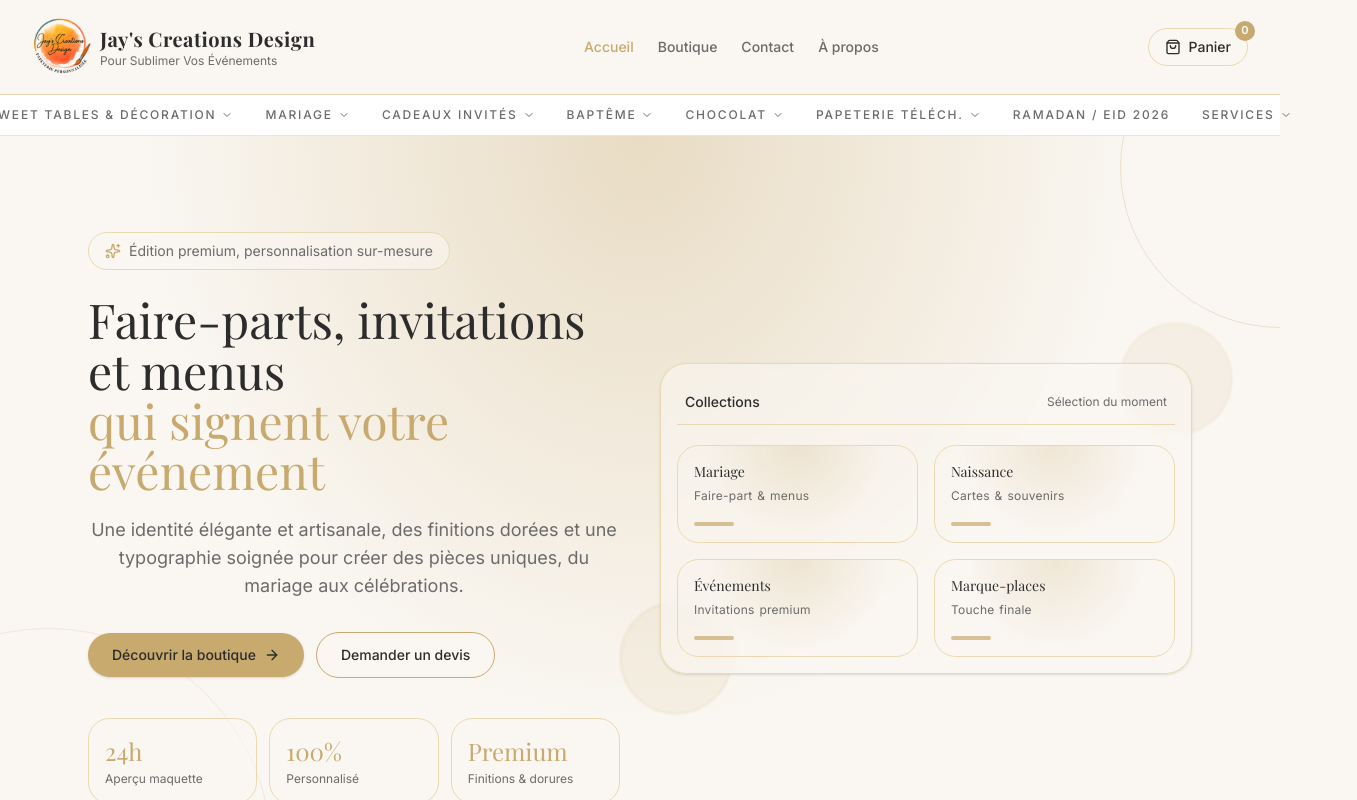
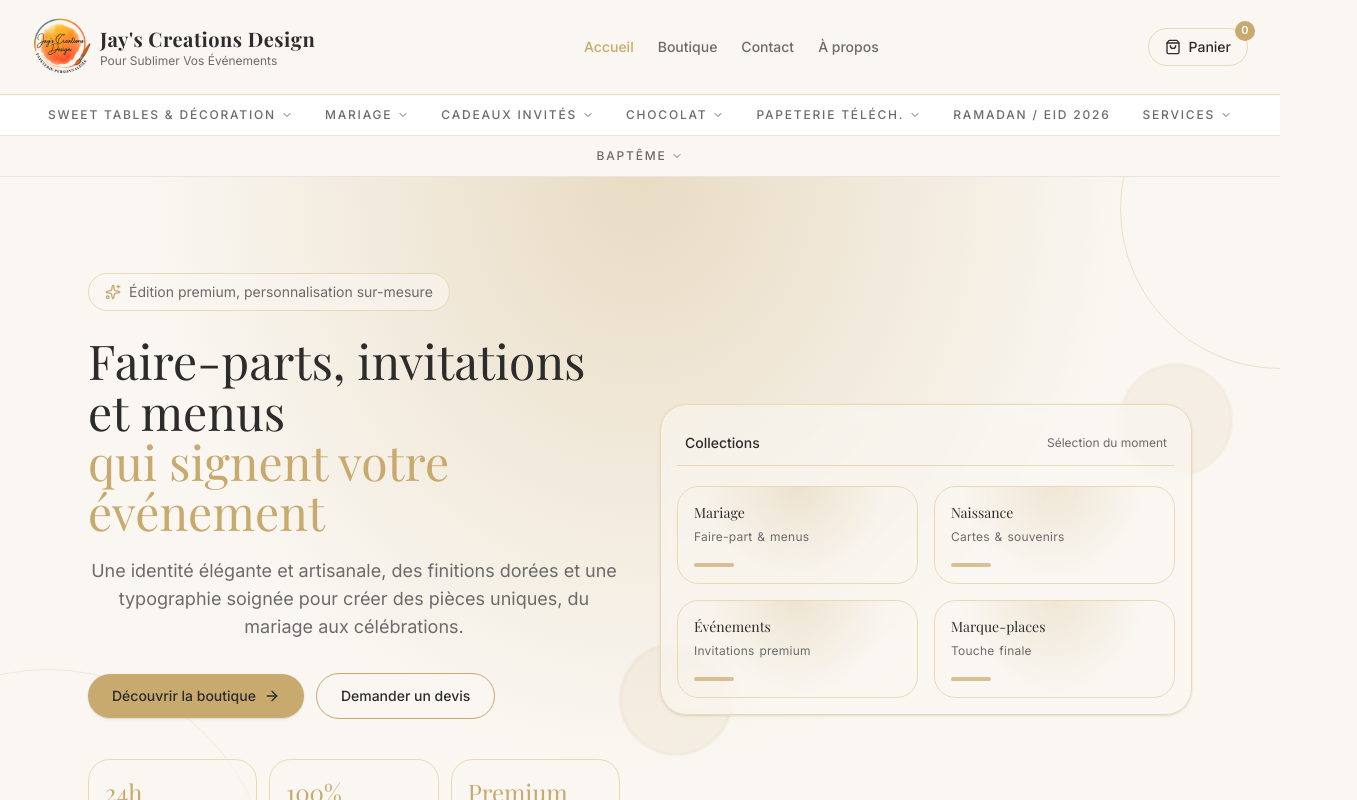
Before and after one commit to jayscreationsdesign/jayscreation, a Next.js app: page / in a window 1280 px wide. Shown: the top 800 px of the page, 1357 px wide, since content can reach past the window. Built offline with nearby package versions, Linux system fonts and the light colour scheme; a web font is replaced by a local one.

Commit message:
Section Baptême séparée et centrée sous les catégories

```diff
--- a/src/components/site/Header.tsx
+++ b/src/components/site/Header.tsx
@@ -39,6 +39,8 @@ function buildBottomNav(): BottomNavItem[] {
   const nav: BottomNavItem[] = [];
 
   for (const cat of categories) {
+    // Exclure Baptême de la navigation principale
+    if (cat.slug === "bapteme") continue;
     if (SKIP_SLUGS.has(cat.slug)) continue;
     nav.push({
       label: SHORT_LABELS[cat.slug] ?? cat.name.toUpperCase(),
@@ -58,7 +60,27 @@ function buildBottomNav(): BottomNavItem[] {
   return nav;
 }
 
+function buildBaptemeNav(): BottomNavItem[] {
+  const baptemeCat = categories.find(cat => cat.slug === "bapteme");
+  if (!baptemeCat) return [];
+
+  return [{
+    label: "BAPTÊME",
+    href: `/boutique?category=${baptemeCat.slug}`,
+    categorySlug: baptemeCat.slug,
+    children: baptemeCat.children?.map((child) => ({
+      name: child.name,
+      href: `/boutique?category=${child.slug}`,
+      children: child.children?.map((grand) => ({
+        name: grand.name,
+        href: `/boutique?category=${grand.slug}`,
+      })),
+    })),
+  }];
+}
+
 const bottomNav = buildBottomNav();
+const baptemeNav = buildBaptemeNav();
 
 const topNavLinks = [
   { href: "/", label: "Accueil" },
@@ -302,6 +324,81 @@ export default function Header() {
       </nav>
 
       {/* ════════════════════════════════════════════
+          BARRE BAPTÊME — catégorie spéciale centrée
+      ════════════════════════════════════════════ */}
+      {baptemeNav.length > 0 && (
+        <nav
+          className="hidden lg:block bg-[#FAF7F2] border-b border-[#E8E4DF]"
+          aria-label="Menu Baptême"
+        >
+          <div className="mx-auto max-w-7xl px-4 sm:px-6 lg:px-8">
+            <div className="flex items-stretch justify-center">
+              {baptemeNav.map((item) => (
+                <div
+                  key={item.href}
+                  className="relative"
+                  onMouseEnter={() => item.children && handleMouseEnter(item.href)}
+                  onMouseLeave={handleMouseLeave}
+                >
+                  <Link
+                    href={item.href}
+                    className={`
+                      inline-flex items-center gap-[3px] px-4 py-3
+                      text-xs font-medium uppercase tracking-[0.15em] whitespace-nowrap
+                      transition-colors duration-300
+                      ${
+                        pathname.startsWith("/boutique") &&
+                        activeCategory === item.categorySlug
+                          ? "text-[#C8A96E] border-b-[1.5px] border-[#C8A96E] pb-[11px]"
+                          : "text-[#6B6B6B] hover:text-[#C8A96E]"
+                      }
+                    `}
+                  >
+                    {item.label}
+                    {item.children && (
+                      <ChevronDown
+                        size={12}
+                        className={`ml-0.5 shrink-0 transition-transform duration-200 ${
+                          openDropdown === item.href ? "rotate-180" : ""
+                        }`}
+                      />
+                    )}
+                  </Link>
+
+                  {/* Dropdown */}
+                  {item.children && (
+                    <div
+                      className={`
+                        absolute top-full left-1/2 -translate-x-1/2
+                        bg-white/95 backdrop-blur-md border border-[#E8E4DF] rounded-lg
+                        shadow-xl
+                        transition-all duration-300 ease-in-out
+                        ${openDropdown === item.href ? "opacity-100 visible translate-y-0" : "opacity-0 invisible -translate-y-2"}
+                      `}
+                      onMouseEnter={() => handleMouseEnter(item.href)}
+                      onMouseLeave={handleMouseLeave}
+                    >
+                      <div className="py-2 min-w-[200px]">
+                        {item.children.map((child) => (
+                          <Link
+                            key={child.href}
+                            href={child.href}
+                            className="block px-4 py-2 text-sm text-[#2C2C2C] hover:text-[#C8A96E] hover:bg-[#FAF7F2] transition-colors"
+                          >
+                            {child.name}
+                          </Link>
+                        ))}
+                      </div>
+                    </div>
+                  )}
+                </div>
+              ))}
+            </div>
+          </div>
+        </nav>
+      )}
+
+      {/* ════════════════════════════════════════════
           MENU MOBILE — hamburger + accordéon
       ════════════════════════════════════════════ */}
       {mobileMenuOpen && (
```
